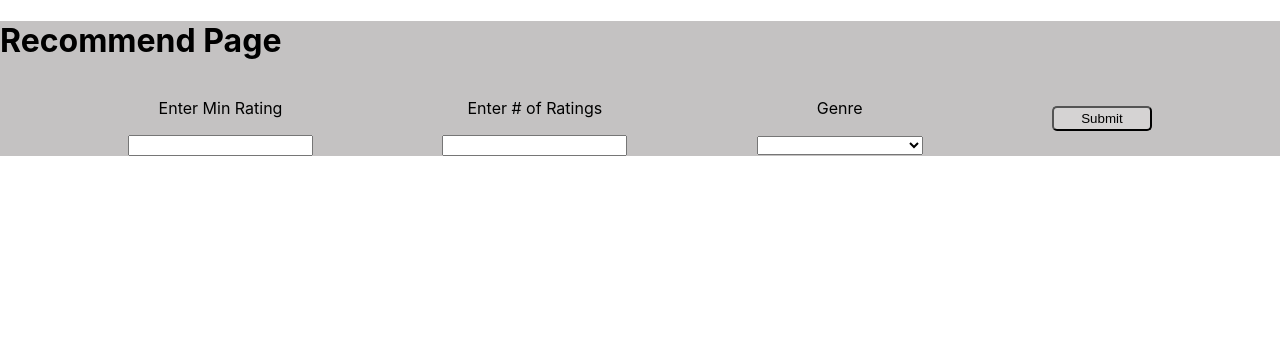
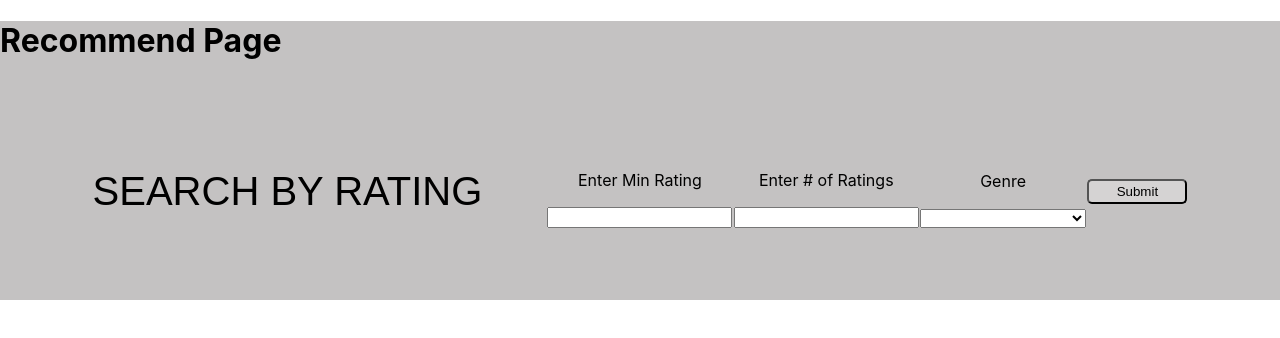
Before and after one commit to timcode55/podnext, a Next.js app: page /podcasts/recommend in a window 1280 px wide. Shown: the top 338 px of the page. Built offline with nearby package versions, Linux system fonts and the light colour scheme.

Commit message:
Verify both menus are working

```diff
--- a/components/filter.js
+++ b/components/filter.js
@@ -64,6 +64,10 @@ const Filter = (props) => {
   };
   return (
     <div className={classes.filterContainer}>
+      <h1 className={classes.title}>
+        SEARCH BY RATING
+        {/* {category.toUpperCase() || "most popular".toUpperCase()} */}
+      </h1>
       <form className={classes.formWrapper}>
         <div className={classes.formItem}>
           <label>
--- a/components/filter.module.css
+++ b/components/filter.module.css
@@ -1,13 +1,15 @@
 .filterContainer {
   display: flex;
-  justify-content: center;
+  justify-content: space-around;
+  /* align-items: center; */
+  padding: 60px;
 }
 
 .formWrapper {
   display: flex;
   justify-content: space-between;
   align-items: center;
-  width: 80vw;
+  width: 50vw;
   text-align: center;
 }
 
@@ -18,3 +20,9 @@
   border-radius: 5px;
   align-self: flex-end;
 }
+
+.title {
+  font-family: "Montserrat", sans-serif;
+  font-weight: 400;
+  font-size: 2.5em;
+}
```
